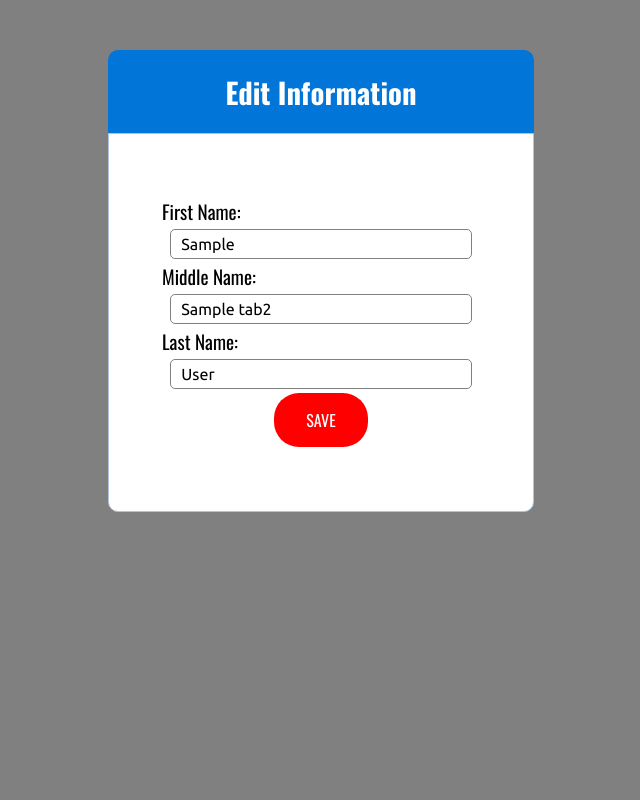
After one commit to JenFlores26/DYearbook, a PHP site: page /RegFunction.php?edit=1 in a window 1280 px wide. The commit adds this page. Shown: the whole page, without its empty margins (319-959 px from the left). Run offline with PHP 8.4, Linux system fonts and the light colour scheme; tables that the repository leaves empty or names only in its code hold one stand-in row (values such as "Sample post").

Commit message:
edit,delete function with ajax

```diff
--- /dev/null
+++ b/RegFunction.php
@@ -0,0 +1,131 @@
+<?php
+$mysqli = new mysqli('localhost','root','','yearbook') or die(mysqli_error($mysqli));
+
+if(isset($_GET['edit'])){
+	$id=$_GET['edit'];
+	$result = $mysqli->query("SELECT * FROM tab2 WHERE id = '$id'") or die($mysqli->error());
+	while($row = $result->fetch_assoc()){
+		echo "<html>";
+		echo "<head>";
+		echo "<title>Edit Info</title>";
+		echo "<link rel='stylesheet' type='text/css' href='style2.css'>";
+		echo "<style>";
+		echo "* {
+  margin: 0px;
+  padding: 0px;
+}
+body {
+margin-top:10px;
+  font-size: 120%;
+  background-color:gray;
+  font-family: 'Ubuntu', sans-serif;
+}
+
+.header {
+  width: 30%;
+  margin: 50px auto 0px;
+  color: white;
+  background: #0275d8;
+  text-align: center;
+  border: 1px solid #0275d8;
+  border-bottom: none;
+  border-radius: 10px 10px 0px 0px;
+  padding: 20px;
+}
+form, .content {
+  width: 30%;
+  margin: 0px auto;
+  padding: 20px;
+  border: 1px solid #B0C4DE;
+  background: white;
+  border-radius: 0px 0px 10px 10px;
+}
+.input-group {
+  margin: 10px 0px 10px 0px;
+}
+.input-group label {
+  display: block;
+  text-align: left;
+  margin: 3px;
+}
+.input-group input {
+  height: 30px;
+  width: 93%;
+  padding: 5px 10px;
+  font-size: 16px;
+  border-radius: 5px;
+  border: 1px solid gray;
+  font-family: 'Ubuntu', sans-serif;
+}
+.btn {
+      cursor: pointer;
+        border-radius: 5em;
+        color: #fff;
+        background: linear-gradient(to right, #9C27B0, #E040FB);
+        border: 0;
+        padding-left: 40px;
+        padding-right: 40px;
+        padding-bottom: 10px;
+        padding-top: 10px;
+        font-family: 'Ubuntu', sans-serif;
+        margin-left: 35%;
+        font-size: 13px;
+        box-shadow: 0 0 20px 1px rgba(0, 0, 0, 0.04);
+
+}
+.error {
+  width: 95%;
+  margin: 0px auto;
+  padding: 5px;
+  border: 1px solid #a94442;
+  color: #a94442;
+  background: #f2dede;
+  border-radius: 5px;
+  text-align: left;
+  font-family: 'Ubuntu', sans-serif;
+  font-size: 13px;
+}
+.success {
+  color: #3c763d;
+  background: #dff0d8;
+  border: 1px solid #3c763d;
+  margin-bottom: 20px;
+}
+.button {
+  border-radius: 25px;
+  border:none;
+  color: white;
+  padding: 15px 32px;
+  text-align: center;
+  text-decoration: none;
+  display: inline-block;
+  font-size: 16px;
+  margin: 4px 2px;
+  cursor: pointer;
+
+}
+
+.button1 {background: linear-gradient(to right, red, red);} /* Green */
+.button2 {background: linear-gradient(to right, #9C27B0, #E040FB);} /* Blue */
+}";
+echo "</style>";
+		echo "</head>";
+		echo "<body>";
+		echo "<div class='header'>
+    <h2>Edit Information</h2>
+  </div>";
+		echo "<form action='s.php' method='POST'>";
+		echo "<div class='card'>";
+        echo "<div class='container'>";
+        echo "<div class='input-group' align='center'>";
+		echo "<input value='" . $row['id'] ."' name='ids' style='display:none;'></input>";
+		echo "<label>First Name:</label><input value='". $row['fname'] ."' name='firstname'></input>";
+		echo "<label>Middle Name:</label><input value='". $row['mname'] ."' name='middlename'></input>";
+		echo "<label>Last Name:</label><input value='". $row['lname'] ."' name='lastname'></input>";
+		echo "<button type ='submit' class='button button1' name='save'>SAVE</a></button>";
+		echo "</form>";
+		echo "</body>";
+		echo "</html>";
+	}
+}
+?>
--- a/fetch.php
+++ b/fetch.php
@@ -44,7 +44,7 @@ if(mysqli_num_rows($result) > 0)
 				<td>'.$row["year"].'</td>
         <td align="center">
                 <button class="button2" style="border:1px solid;width:30px;">
-              <a class="delbtn" style="text-decoration:none; color:white;" href ="registarFunction.php?edit='.$row["id"].'">&#9998;</a>
+              <a class="delbtn" style="text-decoration:none; color:white;" href ="RegFunction.php?edit='.$row["id"].'">&#9998;</a>
                 </button>
                 <button class="button3" style="border:1px solid;width:30px;">
               <a class="delbtn" style="text-decoration:none; color:white;" href="registarFunction.php?email='.$row["fname"].'">&#128465;</a>
--- a/registarFunction.php
+++ b/registarFunction.php
@@ -1,5 +1,5 @@
 <?php
-session_start();
+/*
 
     if(!isset($_SESSION['User2']))
     {
@@ -8,6 +8,7 @@ session_start();
     else{
     isset($_SESSION['User2']);
 }
+*/
 $mysqli = new mysqli('localhost','root','','yearbook') or die(mysqli_error($mysqli));
 
 #registrar (Delete)
```
Also changed, not shown: s.php (+2 -5 lines).
